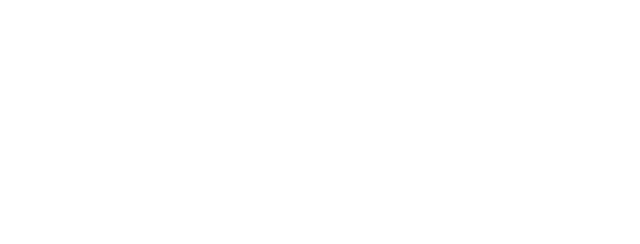
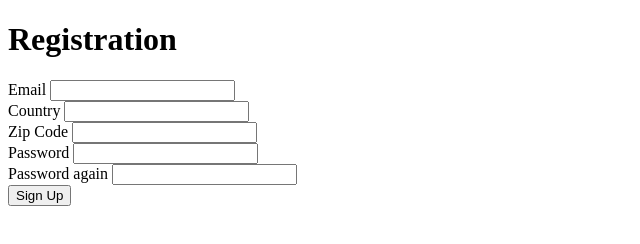
Before and after one commit to nico437/javascript-form-validation, a plain HTML site: page index.html in a window 1280 px wide. Shown: the whole page, without its empty margins (0-640 px from the left). Drawn offline with Linux system fonts and the light colour scheme.

Commit message:
html structure

```diff
--- a/index.html
+++ b/index.html
@@ -4,11 +4,42 @@
     <meta charset="UTF-8">
     <meta http-equiv="X-UA-Compatible" content="IE=edge">
     <meta name="viewport" content="width=device-width, initial-scale=1.0">
+    <title>Javascript Form Validation</title>
     <link rel="stylesheet" href="style.css">
-    <title>Javascript Form Validation</title>
+    <script defer src="main.js"></script>
 </head>
 <body>
+    <div class="container">
+        <form id="form" action="/">
+            <h1>Registration</h1>
+            <div class="input-control">
+                <label for="email">Email</label>
+                <input id="email" name="email" type="text">
+                <div class="error"></div>
+            </div>
+            <div class="input-control">
+                <label for="country">Country</label>
+                <input id="country" name="country" type="text">
+                <div class="error"></div>
+            </div>
+            <div class="input-control">
+                <label for="zipcode">Zip Code</label>
+                <input id="zipcode" name="zipcode" type="text">
+                <div class="error"></div>
+            </div>
+            <div class="input-control">
+                <label for="password">Password</label>
+                <input id="password" name="password" type="password">
+                <div class="error"></div>
+            </div>
+            <div class="input-control">
+                <label for="password">Password again</label>
+                <input id="password2" name="password2" type="password">
+                <div class="error"></div>
+            </div>
+            <button type="submit">Sign Up</button>
+        </form>
+    </div>
 
-    <script src="main.js"></script>
 </body>
 </html>
```
